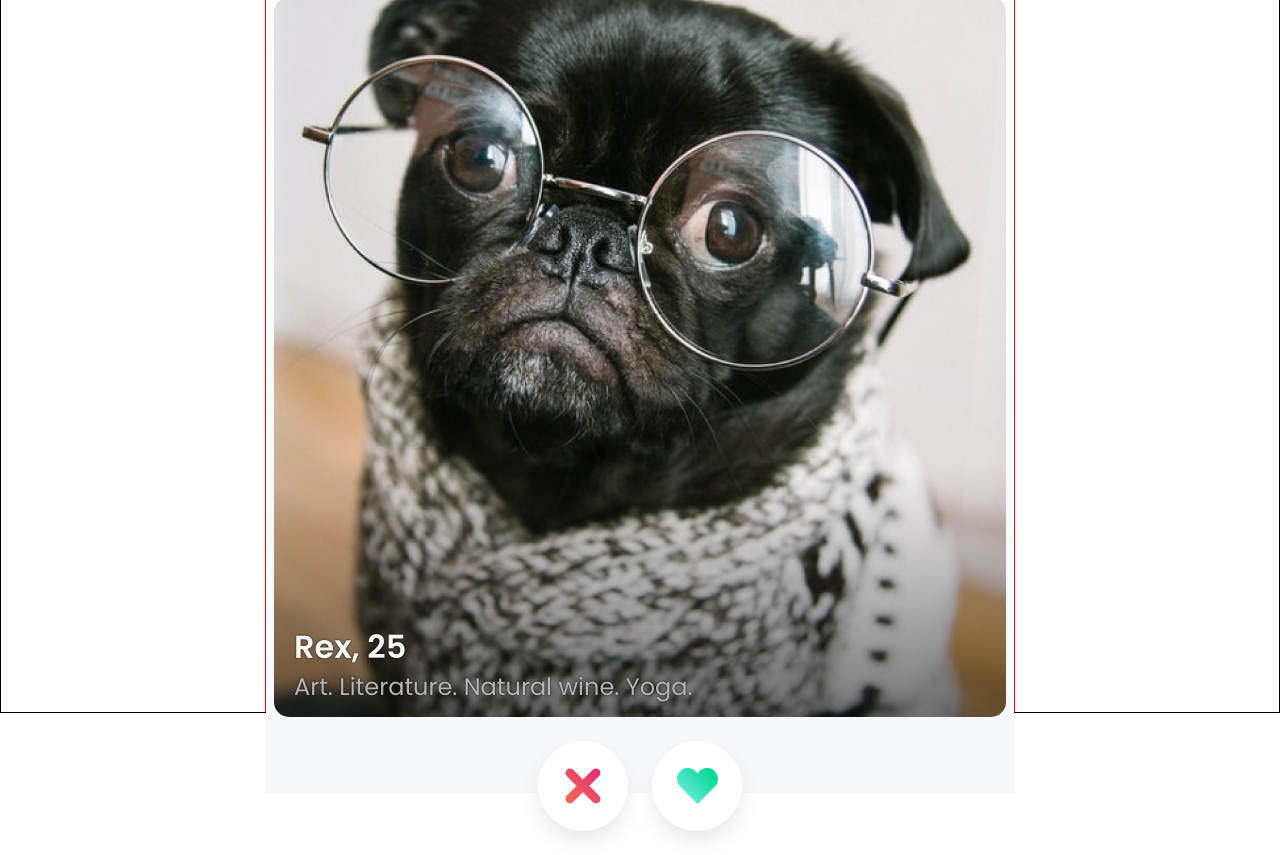
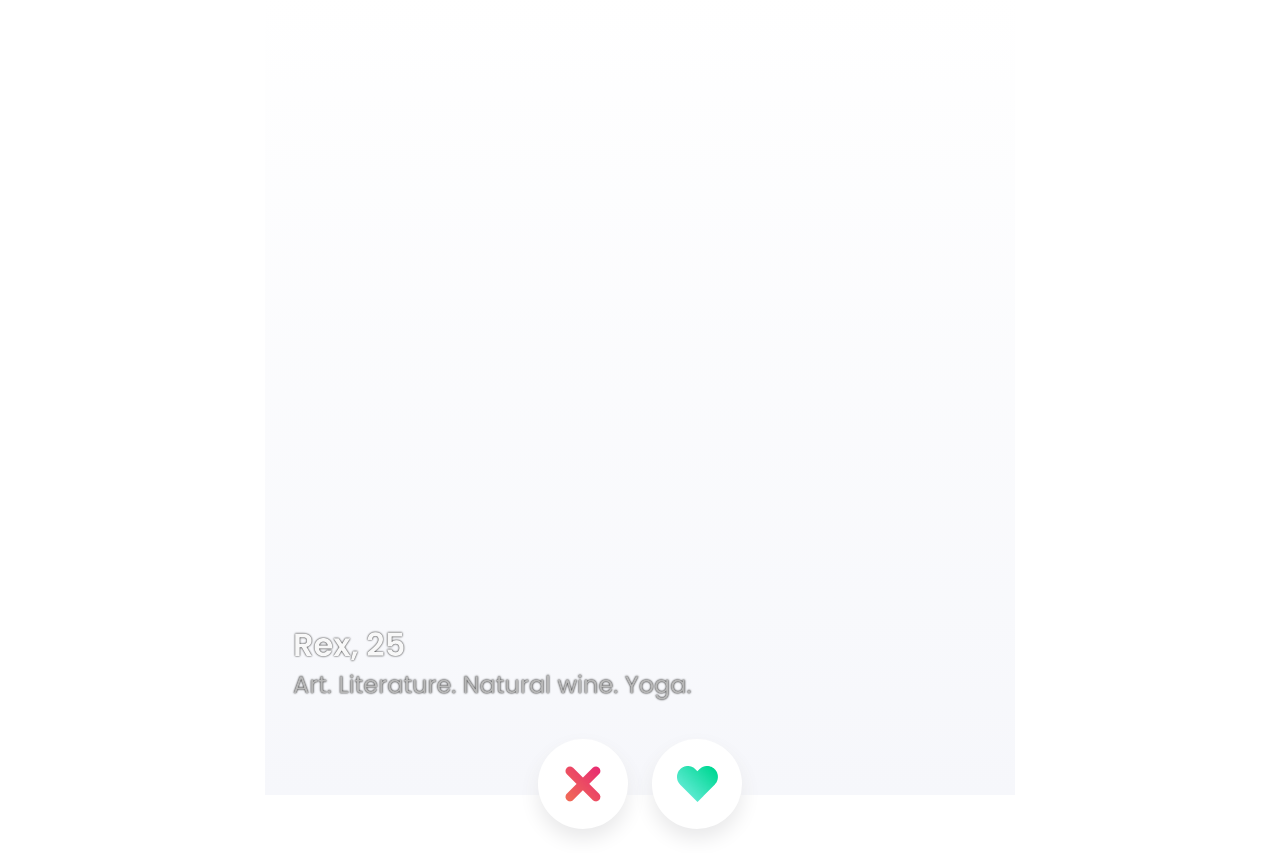
Before and after one commit to adenning4/tindog, a website built with Vite: page index.html in a window 1280 px wide. Shown: the part 87-942 px from the top of the page. Built offline with nearby package versions, Linux system fonts and the light colour scheme.

Commit message:
test fix

```diff
--- a/index.js
+++ b/index.js
@@ -28,7 +28,7 @@ function render() {
   document.querySelector("main").innerHTML = currentDog.getProfileHtml();
   document.querySelector(
     ".prospect"
-  ).style.backgroundImage = `url(${currentDog.avatar})`;
+  ).style.backgroundImage = `${currentDog.avatar}`;
 }
 
 let currentDog = getNewDog();
--- a/styles.css
+++ b/styles.css
@@ -7,7 +7,6 @@
 }
 
 html {
-  border: 1px solid black;
   height: 100vh;
 }
 
@@ -16,7 +15,6 @@ body {
   max-width: 750px;
   font-family: "Poppins", sans-serif;
   height: 100%;
-  border: 1px solid red;
 }
 
 header {
```
